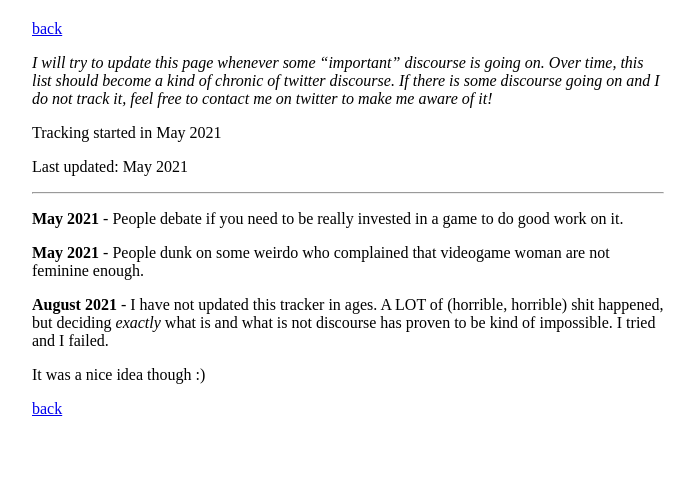
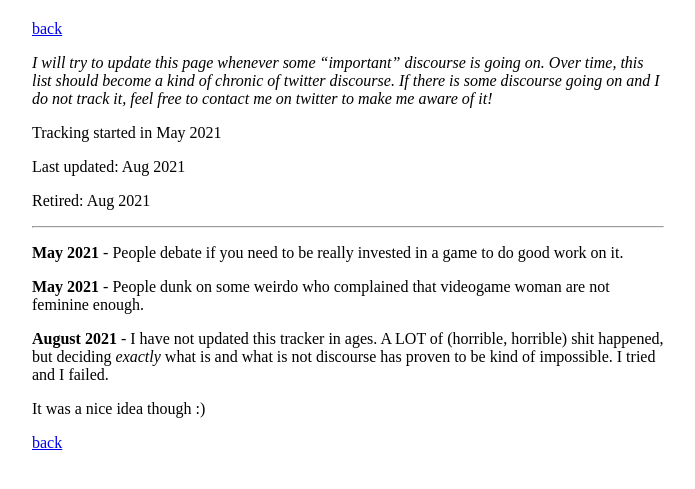
Before and after one commit to stuffedwombat/stuffedwombat.github.io, a Jekyll site: the page built from discourse_tracker.md, in a window 1280 px wide. Shown: the top 489 px of the page, without its empty margins (292-987 px from the left). Built offline with Jekyll 4.4.1, drawn with Linux system fonts in a browser that asks for light colours; our own code applies the rules of GitHub Pages for plain Markdown files; comment, search, counter and statistics services are not loaded.

Commit message:
Update discourse_tracker.md

```diff
--- a/discourse_tracker.md
+++ b/discourse_tracker.md
@@ -5,7 +5,9 @@ If there is some discourse going on and I do not track it, feel free to contact
 
 Tracking started in May 2021
 
-Last updated: May 2021
+Last updated: Aug 2021
+
+Retired: Aug 2021
 
 -----------
 
```
